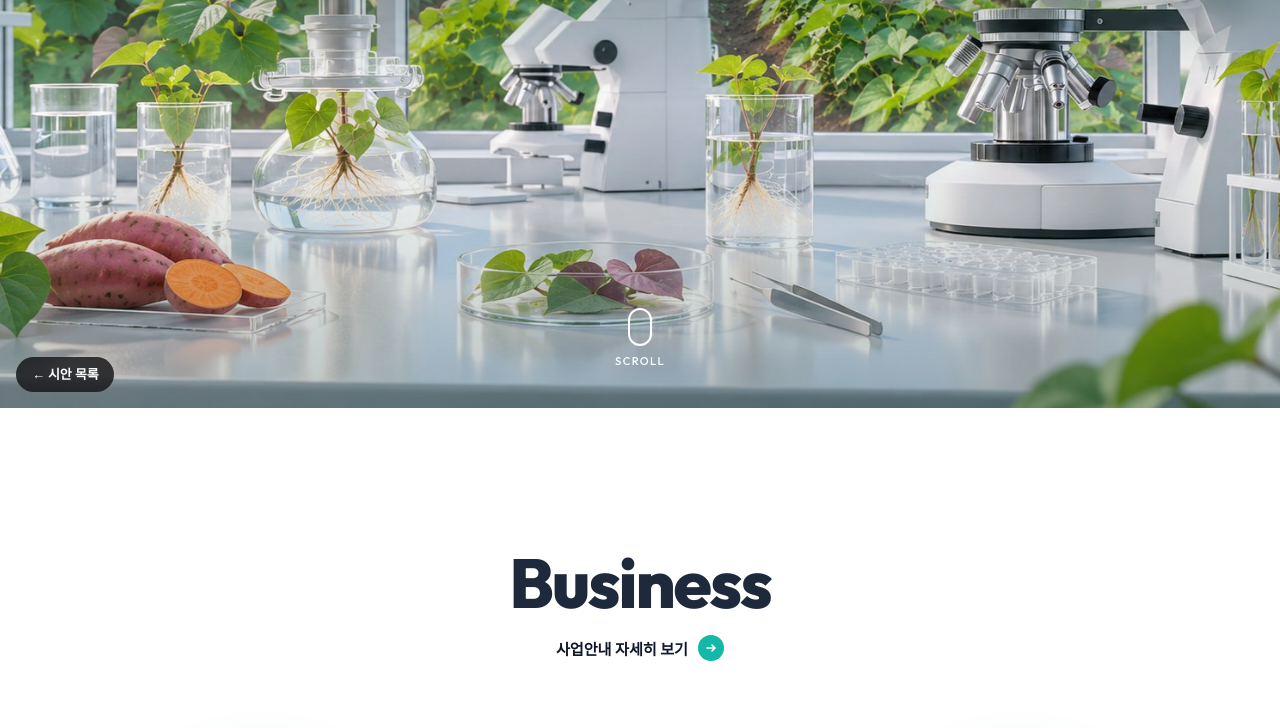
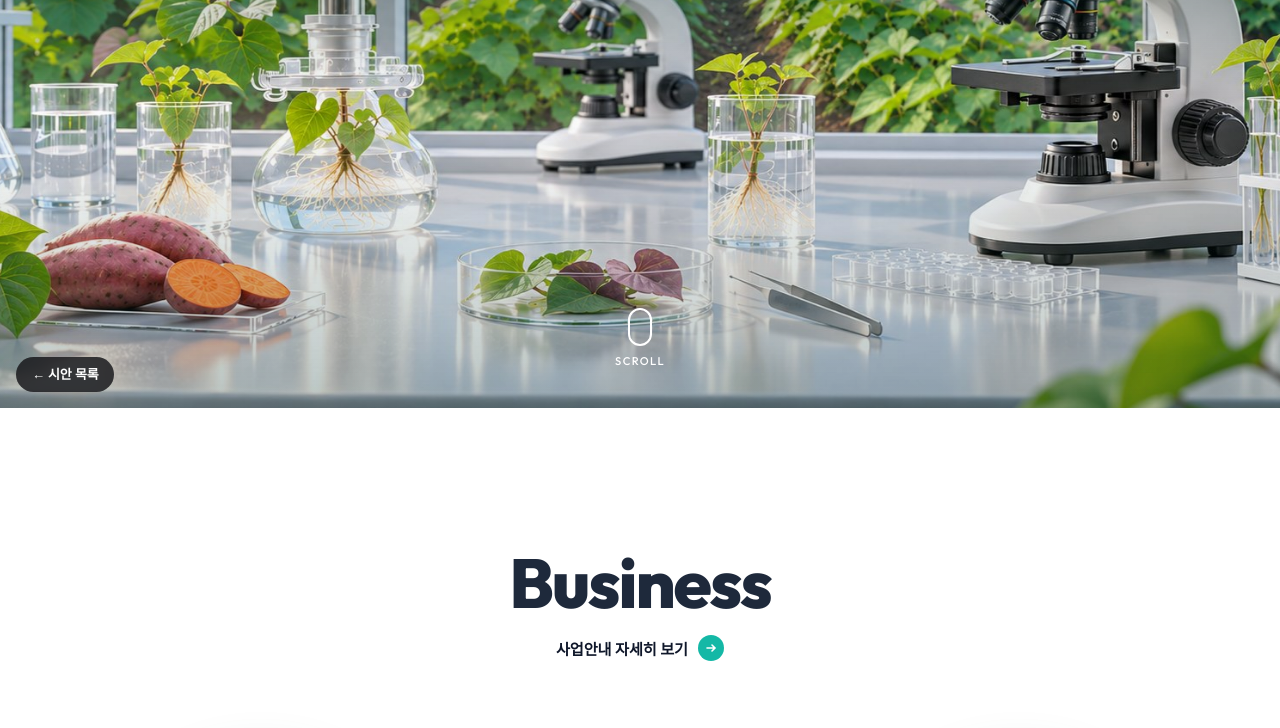
Before and after one commit to minji-ha/thegoguma-proposal, a plain HTML site: page a/index.html in a window 1280 px wide. Shown: the part 392-1120 px from the top of the page. Drawn offline with Linux system fonts and the light colour scheme; a web font is replaced by a local one.

Commit message:
시안 A: 메인 사진 새 버전으로 교체
Co-Authored-By: Claude Opus 5.5 <noreply@anthropic.com>

```diff
--- a/a/index.html
+++ b/a/index.html
@@ -38,7 +38,7 @@ a{color:inherit;text-decoration:none}
 
 /* hero */
 .hero{position:relative;height:100vh;min-height:620px;max-height:1080px;overflow:hidden;color:#fff;display:grid;justify-items:center;align-content:start;text-align:center;padding:calc(88px + 9vh) 24px 0}
-.hero .bg{position:absolute;inset:0;background:url(../assets/img/photo/main-visual.jpg) center 60%/cover;animation:kb 24s ease-in-out infinite alternate;transform-origin:50% 60%}
+.hero .bg{position:absolute;inset:0;background:url(../assets/img/photo/main-visual2.jpg) center 60%/cover;animation:kb 24s ease-in-out infinite alternate;transform-origin:50% 60%}
 .hero::after{content:"";position:absolute;inset:0;background:linear-gradient(180deg,rgba(6,48,44,.62) 0%,rgba(6,48,44,.3) 42%,rgba(6,48,44,0) 62%,rgba(6,48,44,.28) 100%)}
 @keyframes kb{to{transform:scale(1.08)}}
 .hero .in{position:relative;z-index:2}
```
Also changed, not shown: assets/img/photo/main-visual.jpg (deleted), assets/img/photo/main-visual2.jpg (added).
